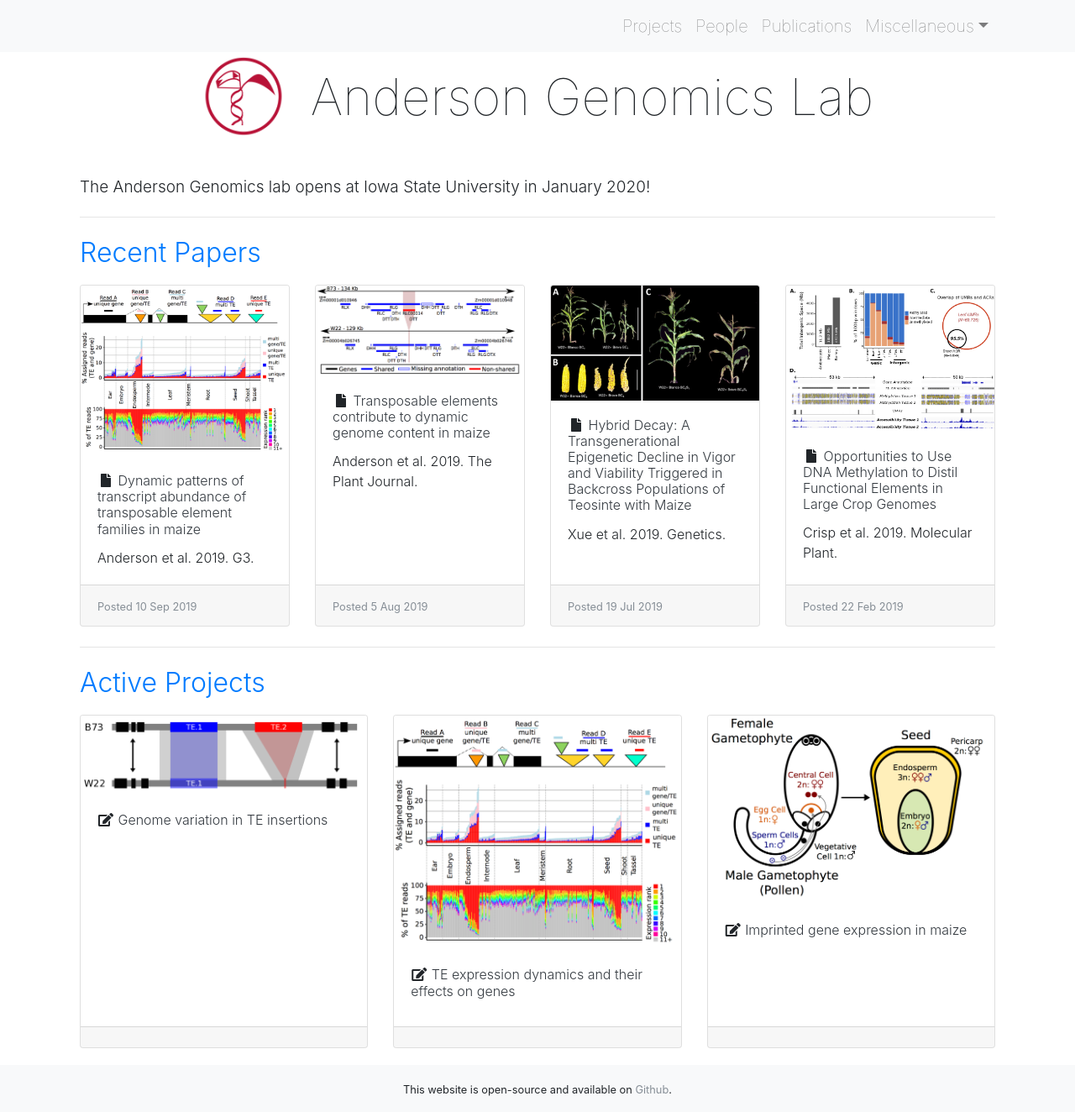
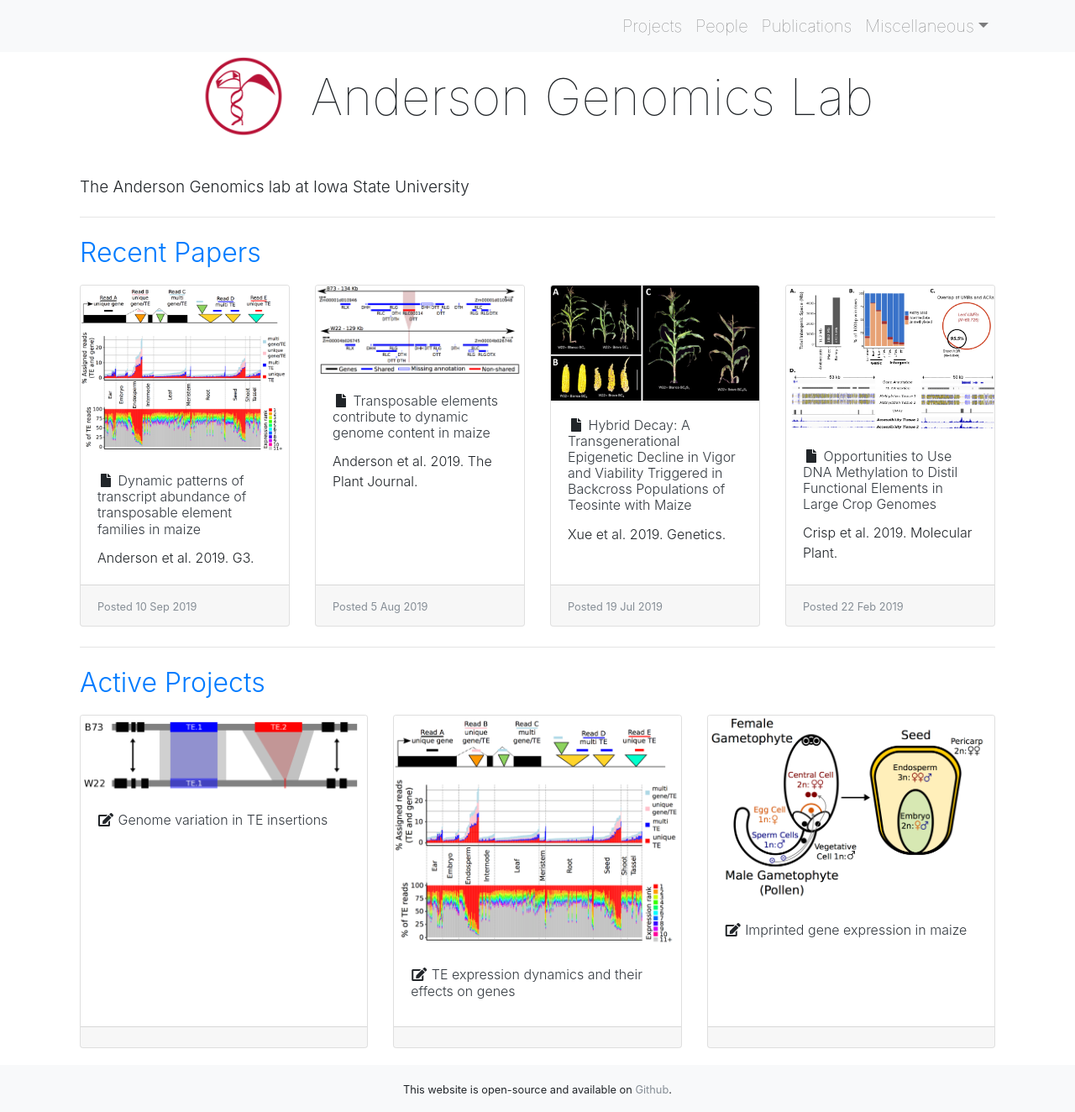
Before and after one commit to andersongenomicslab/andersongenomicslab.github.io, a Jekyll site: the page built from index.html, in a window 1280 px wide and 1324 px high. Shown: the whole window at 84% size. Built offline with Jekyll 4.4.1, drawn with Linux system fonts in a browser that asks for light colours; nearby versions of some CDN libraries; a style sheet for code colours, icons or effects is not loaded.

Commit message:
Update index.html

```diff
--- a/index.html
+++ b/index.html
@@ -27,7 +27,7 @@ categories:
 
 <div class="row justify-content-md-center">
 	<div class="col-md-12 smallhead">
-       The Anderson Genomics lab opens at Iowa State University in January 2020!	</div>
+       The Anderson Genomics lab at Iowa State University	</div>
 </div>
 
 <hr class="my-4">
```
